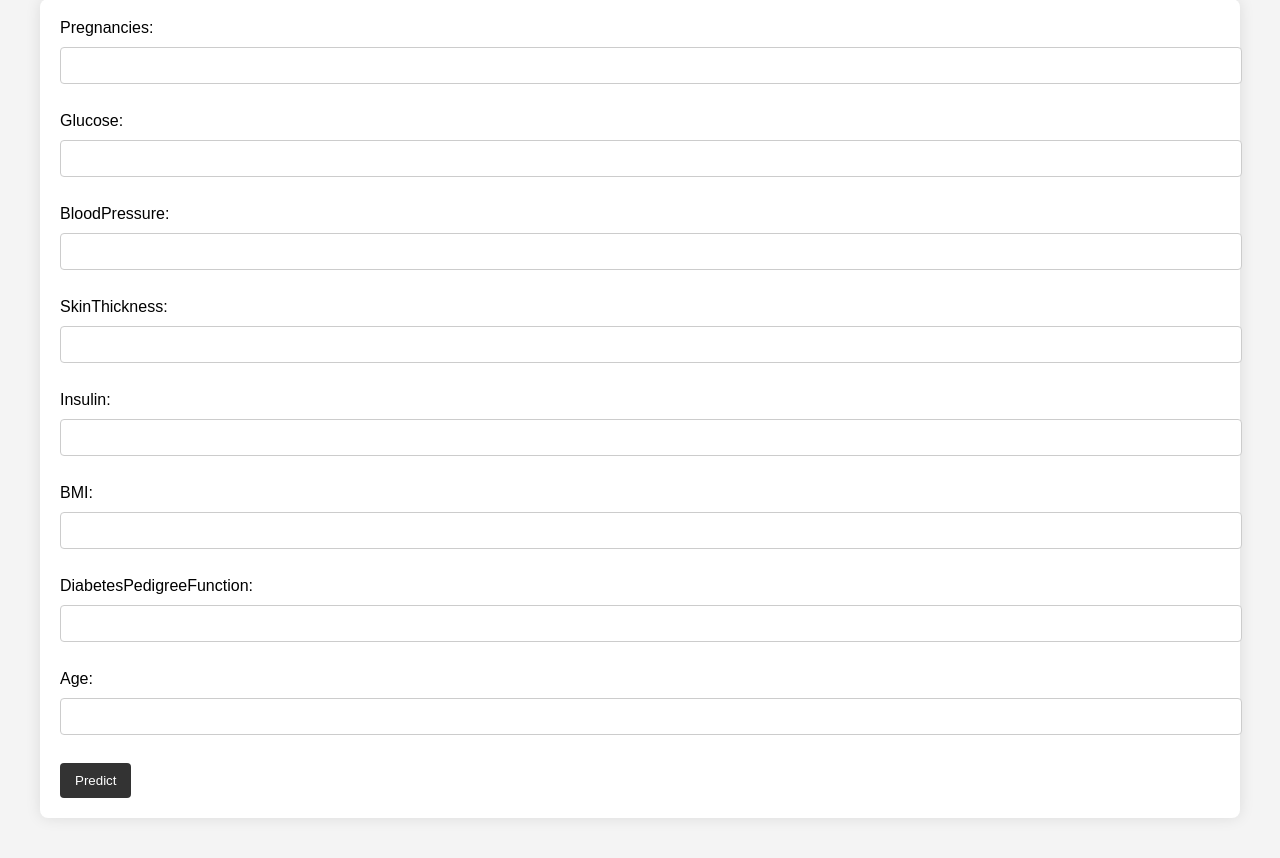
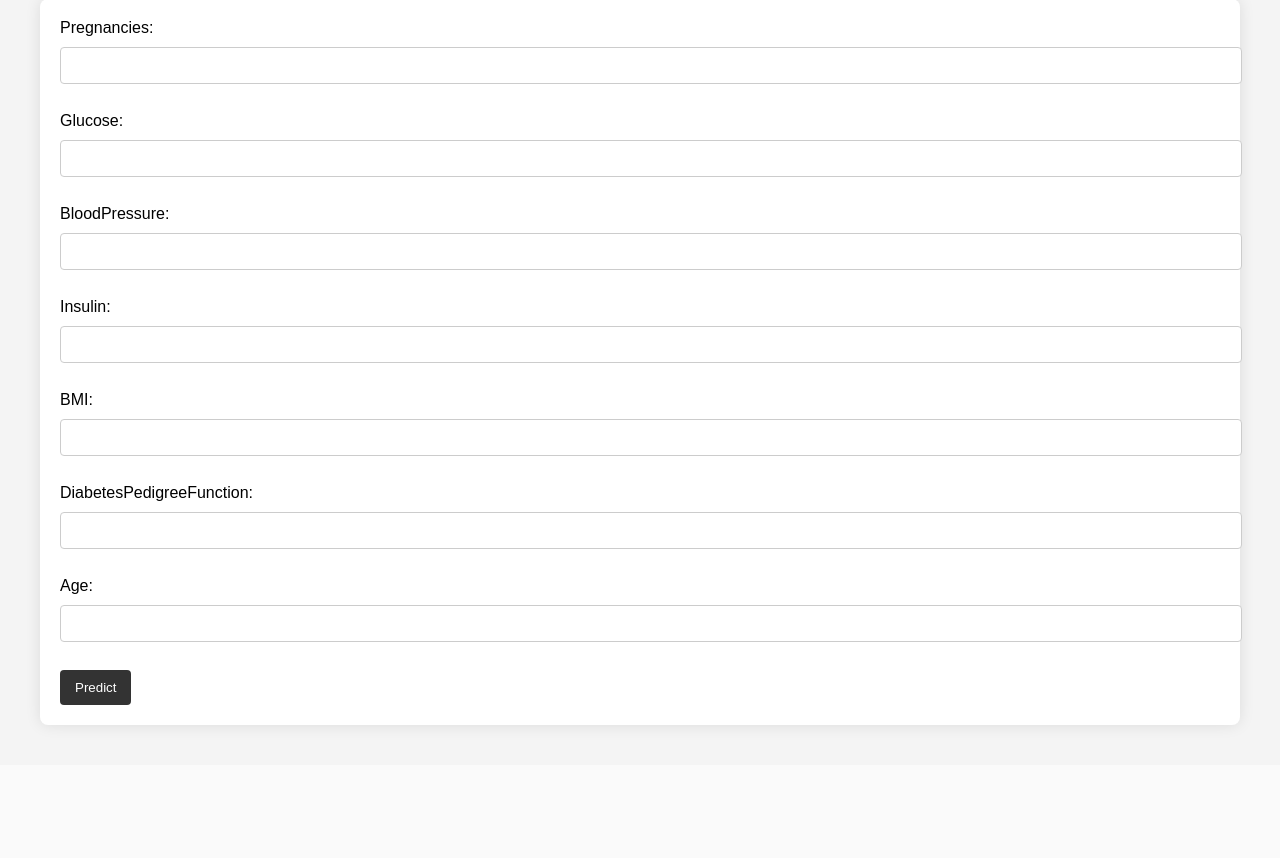
Before and after one commit to pjpena19/ML_WEB_APP_PP, a Flask app: page / in a window 1280 px wide. Shown: the part 89-947 px from the top of the page. After the commit the page ends 819 px from the top, so only its background shows below. Run offline with Flask 3, Linux system fonts and the light colour scheme; parts of the project's set-up code (start-up, migrations or seed data) failed here and were passed over.

Commit message:
ML_WEB_APP_PP

```diff
--- a/app.py
+++ b/app.py
@@ -32,7 +32,7 @@ def predict():
         val8 = float(request.form["val8"])
 
         # Crea un DataFrame con las características en el orden correcto
-        my_df = pd.DataFrame([[val1, val2, val3, val4,val5,val6,val6,val7,val8]],columns=['Pregnancies', 'Glucose', 'BloodPressure', 'SkinThickness', 'Insulin', 'BMI', 'DiabetesPedigreeFunction', 'Age'])
+        my_df = pd.DataFrame([[val1, val2, val3,val5,val6,val6,val7,val8]],columns=['Pregnancies', 'Glucose', 'BloodPressure', 'Insulin', 'BMI', 'DiabetesPedigreeFunction', 'Age'])
 
         # Realiza la predicción
         prediction = str(model.predict(my_df)[0])
--- a/templates/index.html
+++ b/templates/index.html
@@ -96,8 +96,6 @@
 
         BloodPressure: <input type="number" step="any" name="val3" required><br><br>
 
-        SkinThickness: <input type="number" step="any" name="val4" required><br><br>
-
         Insulin: <input type="number" step="any" name="val5" required><br><br>
 
         BMI: <input type="number" step="any" name="val6" required><br><br>
```
Also changed, not shown: 1 other file.
